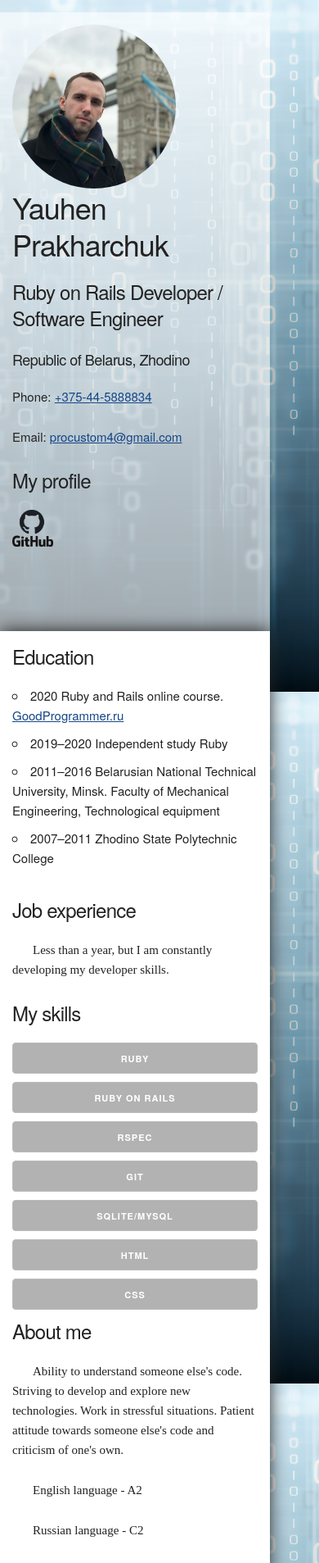
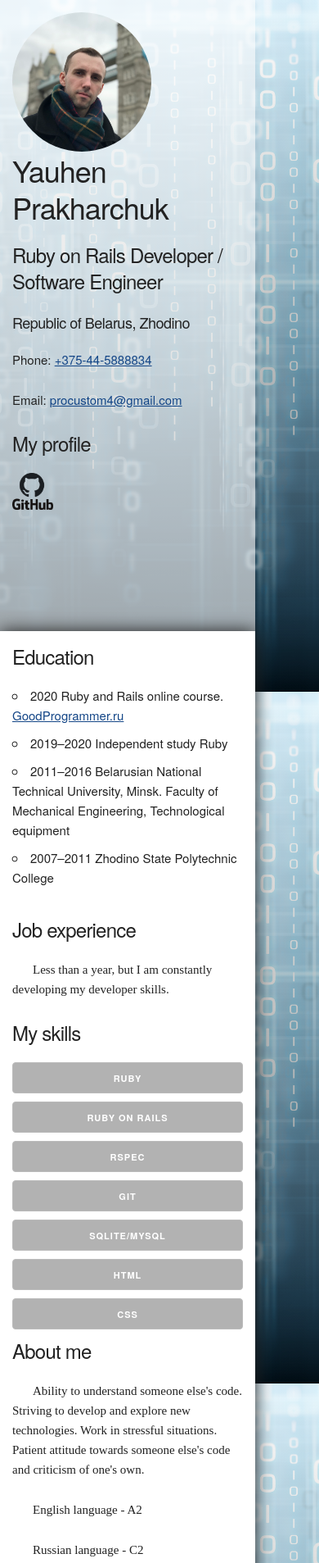
Before and after one commit to ProhorA8/cv, a plain HTML site: page index.html in a window 390 px wide. Shown: the top 1907 px of the page at 82% size. Drawn offline with Linux system fonts and the light colour scheme; a web font is replaced by a local one.

Commit message:
media query

```diff
--- a/css/css.css
+++ b/css/css.css
@@ -1,28 +1,5 @@
 /* подключение и использование шрифта */
 @import url('https://fonts.googleapis.com/css2?family=Castoro&display=swap');
-
-@media screen and (max-width: 600px) {
-  .column-1 {
-    display: flex;
-    min-width: 300px;
-    top: 0;
-    left: 0;
-    flex-direction: column;
-    overflow-x: hidden;
-  }
-
-  /* Задали стилевое оформление последнего элемента своего родителя – белый фон*/
-  .column-2:last-child {
-    display: flex;
-    min-width: 300px;
-    top: 800px;
-    left: 0;
-    box-shadow: 0 0 20px;
-    flex-direction: column;
-    background-color: white;
-    overflow-x: hidden;
-  }
-}
 
 /* фон */
 body {
@@ -35,8 +12,8 @@
 
 /* аватарка */
 .avatar {
-  width: 200px;
-  height: 200px;
+  width: 170px;
+  height: 170px;
   border-radius: 50%; /* скругление */
   background: url(../images/london.jpg) no-repeat -30px; /* положение окна на фото */
   background-size: auto 200px;
@@ -44,29 +21,27 @@
 
 /* шрифт и отступ текста */
 .background-text {
-  font-family: 'Castoro', serif; /* шрифт */
-  text-indent: 25px; /* красная строка */
+  font-family: 'Castoro', serif;
+  text-indent: 25px;
 }
 
-.colum {
-  width: 30%;
-  background-color: rgba(255, 255, 255, 0.6); /* прозрачность */
+.column {
+  background-color: rgba(255, 255, 255, 0.6);
   padding: 1em;
+  max-width: 40%;
 }
 
 .column-1 {
-  position: fixed; /* фиксируем на транице*/
+  position: fixed;
   top: 1em;
   bottom: 1em;
-  overflow: auto; /* что бы не резалась колонка при уменьшении */
 }
 
 .column-2 {
-  float: bottom;
   position: absolute; /* выставляем колонку по правому краю */
   right: 4em;
+  margin-top: -2em;
   margin-bottom: 1em;
-  margin-top: -2em;
 }
 
 /* опыт в форме кнопки, прозрачность и белый цвет */
@@ -79,3 +54,24 @@
 .contacts {
   color: #144687;
 }
+
+@media screen and (max-width: 900px) {
+  .column {
+    display: flex;
+    flex-direction: column;
+    min-width: 80%;
+    left: 0;
+    overflow-x: hidden;
+  }
+
+  .column-1 {
+    top: 0;
+  }
+
+  /* Задали стилевое оформление последнего элемента своего родителя – белый фон*/
+  .column-2:last-child {
+    top: 800px;
+    box-shadow: 0 0 20px;
+    background-color: white;
+  }
+}
--- a/index.html
+++ b/index.html
@@ -5,13 +5,13 @@
   <meta name="viewport" content="width=device-width, initial-scale=1.0">
   <title>Yauhen Prakharchuk. Software Engineer Ruby on Rails</title>
   <link rel="icon" type="image/png" sizes="16x16" href="images/emerald.png">
+  <link rel="stylesheet" href="css/reset.css">
   <link rel="stylesheet" href="css/normalize.css">
   <link rel="stylesheet" href="css/skeleton.css">
   <link rel="stylesheet" href="css/css.css">
-  <link rel="stylesheet" href="css/reset.css">
 </head>
 <body>
-<div class="colum column-1">
+<div class="column column-1">
   <div class="avatar"></div>
   <h2>Yauhen Prakharchuk</h2>
   <h4>Ruby on Rails Developer / Software Engineer</h4>
@@ -23,7 +23,7 @@
     <img src="images/git.png" alt="GitHub" width="50"></a>
 </div>
 
-<div class="colum column-2">
+<div class="column column-2">
   <h4>Education</h4>
   <ul>
     <li>2020 Ruby and Rails online course.
```
